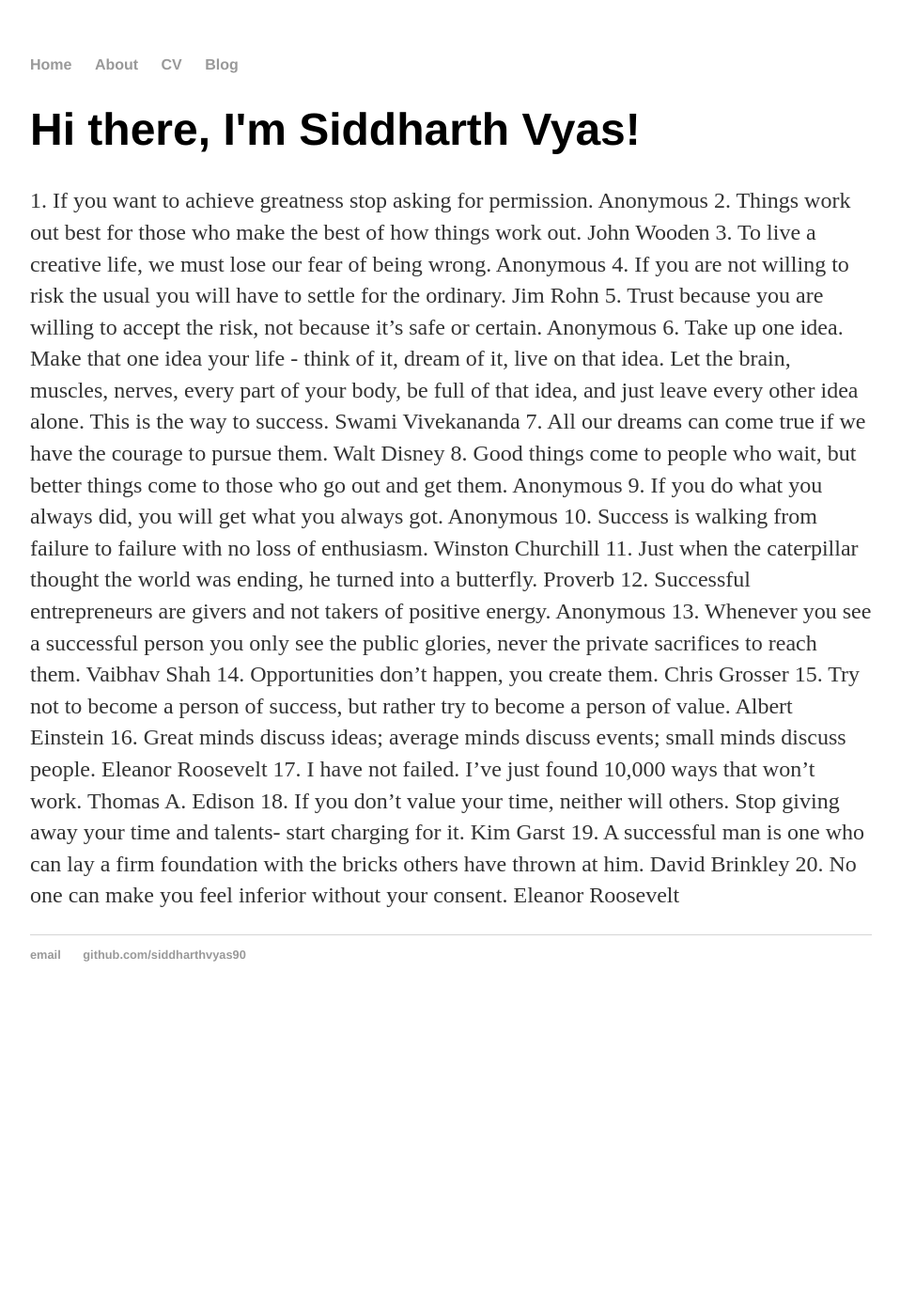
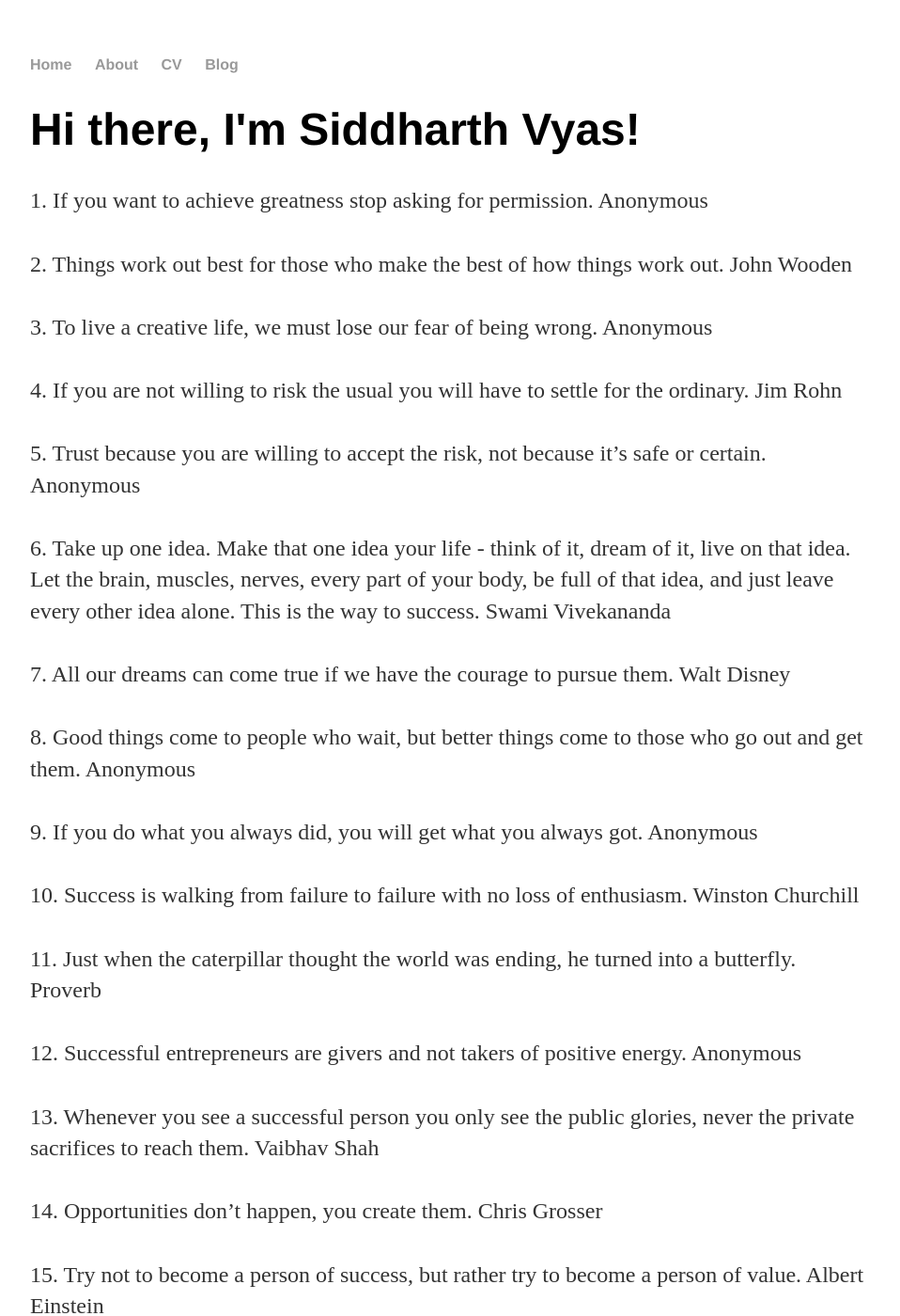
Before and after one commit to Siddharthvyas90/Siddharthvyas90.github.io, a Jekyll site: the page built from index.html, in a window 1280 px wide and 1400 px high. Shown: the whole window at 94% size, without its empty margins (160-1118 px from the left). Built offline with Jekyll 4.4.1, drawn with Linux system fonts in a browser that asks for light colours; some of the changed text lies outside the part shown.

Commit message:
Update index.html

```diff
--- a/index.html
+++ b/index.html
@@ -4,36 +4,36 @@
 ---
 <div class="blurb">
 	<h1>Hi there, I'm Siddharth Vyas!</h1>
-	<p>  1. If you want to achieve greatness stop asking for permission. Anonymous</n>
+	<p>  1. If you want to achieve greatness stop asking for permission. Anonymous<br>
 
-		  </n> 2. Things work out best for those who make the best of how things work out. John Wooden </n>
-		    </n>3. To live a creative life, we must lose our fear of being wrong. Anonymous</n>
-		     </n>4. If you are not willing to risk the usual you will have to settle for the ordinary. Jim Rohn</n>
-			 </n> 5. Trust because you are willing to accept the risk, not because it’s safe or certain. Anonymous</n>
-			   </n>6. Take up one idea. Make that one idea your life - think of it, dream of it, live on that idea.
+		  <br> 2. Things work out best for those who make the best of how things work out. John Wooden <br>
+		    <br>3. To live a creative life, we must lose our fear of being wrong. Anonymous<br>
+		     <br>4. If you are not willing to risk the usual you will have to settle for the ordinary. Jim Rohn<br>
+			 <br> 5. Trust because you are willing to accept the risk, not because it’s safe or certain. Anonymous<br>
+			   <br>6. Take up one idea. Make that one idea your life - think of it, dream of it, live on that idea.
 Let the brain, muscles, nerves, every part of your body, be full of that idea, and just leave every other idea alone.
-This is the way to success. Swami Vivekananda</n>
-			   </n>7. All our dreams can come true if we have the courage to pursue them. Walt Disney</n>
-			     </n>8. Good things come to people who wait, but better things come to those who go out and get them.
-Anonymous</n>
-				 </n> 9. If you do what you always did, you will get what you always got. Anonymous</n>
-				  </n> 10. Success is walking from failure to failure with no loss of enthusiasm. Winston Churchill</n>
-				    </n>11. Just when the caterpillar thought the world was ending, he turned into a butterfly. Proverb</n>
-				     </n>12. Successful entrepreneurs are givers and not takers of positive energy. Anonymous</n>
-					 </n> 13. Whenever you see a successful person you only see the public glories, never the
-private sacrifices to reach them. Vaibhav Shah </n>
-					   </n>14. Opportunities don’t happen, you create them. Chris Grosser</n>
-					    </n>15. Try not to become a person of success, but rather try to become a person of value.
-Albert Einstein</n>
-					    </n>16. Great minds discuss ideas; average minds discuss events; small minds discuss people.
-Eleanor Roosevelt </n>
-						</n>  17. I have not failed. I’ve just found 10,000 ways that won’t work. Thomas A. Edison</n>
+This is the way to success. Swami Vivekananda<br>
+			   <br>7. All our dreams can come true if we have the courage to pursue them. Walt Disney<br>
+			     <br>8. Good things come to people who wait, but better things come to those who go out and get them.
+Anonymous<br>
+				 <br> 9. If you do what you always did, you will get what you always got. Anonymous<br>
+				  <br> 10. Success is walking from failure to failure with no loss of enthusiasm. Winston Churchill<br>
+				    <br>11. Just when the caterpillar thought the world was ending, he turned into a butterfly. Proverb<br>
+				     <br>12. Successful entrepreneurs are givers and not takers of positive energy. Anonymous<br>
+					 <br> 13. Whenever you see a successful person you only see the public glories, never the
+private sacrifices to reach them. Vaibhav Shah <br>
+					   <br>14. Opportunities don’t happen, you create them. Chris Grosser<br>
+					    <br>15. Try not to become a person of success, but rather try to become a person of value.
+Albert Einstein<br>
+					    <br>16. Great minds discuss ideas; average minds discuss events; small minds discuss people.
+Eleanor Roosevelt <br>
+						<br>  17. I have not failed. I’ve just found 10,000 ways that won’t work. Thomas A. Edison<br>
 
-						</n>  18. If you don’t value your time, neither will others. Stop giving away your time and
-talents- start charging for it. Kim Garst </n>
-						   </n> 19. A successful man is one who can lay a firm foundation with the bricks
-others have thrown at him. David Brinkley</n>
-						    </n>20. No one can make you feel inferior without your consent. Eleanor Roosevelt</n>
+						<br>  18. If you don’t value your time, neither will others. Stop giving away your time and
+talents- start charging for it. Kim Garst <br>
+						   <br> 19. A successful man is one who can lay a firm foundation with the bricks
+others have thrown at him. David Brinkley<br>
+						    <br>20. No one can make you feel inferior without your consent. Eleanor Roosevelt<br>
 
 	</p>
 </div><!-- /.blurb -->
```
